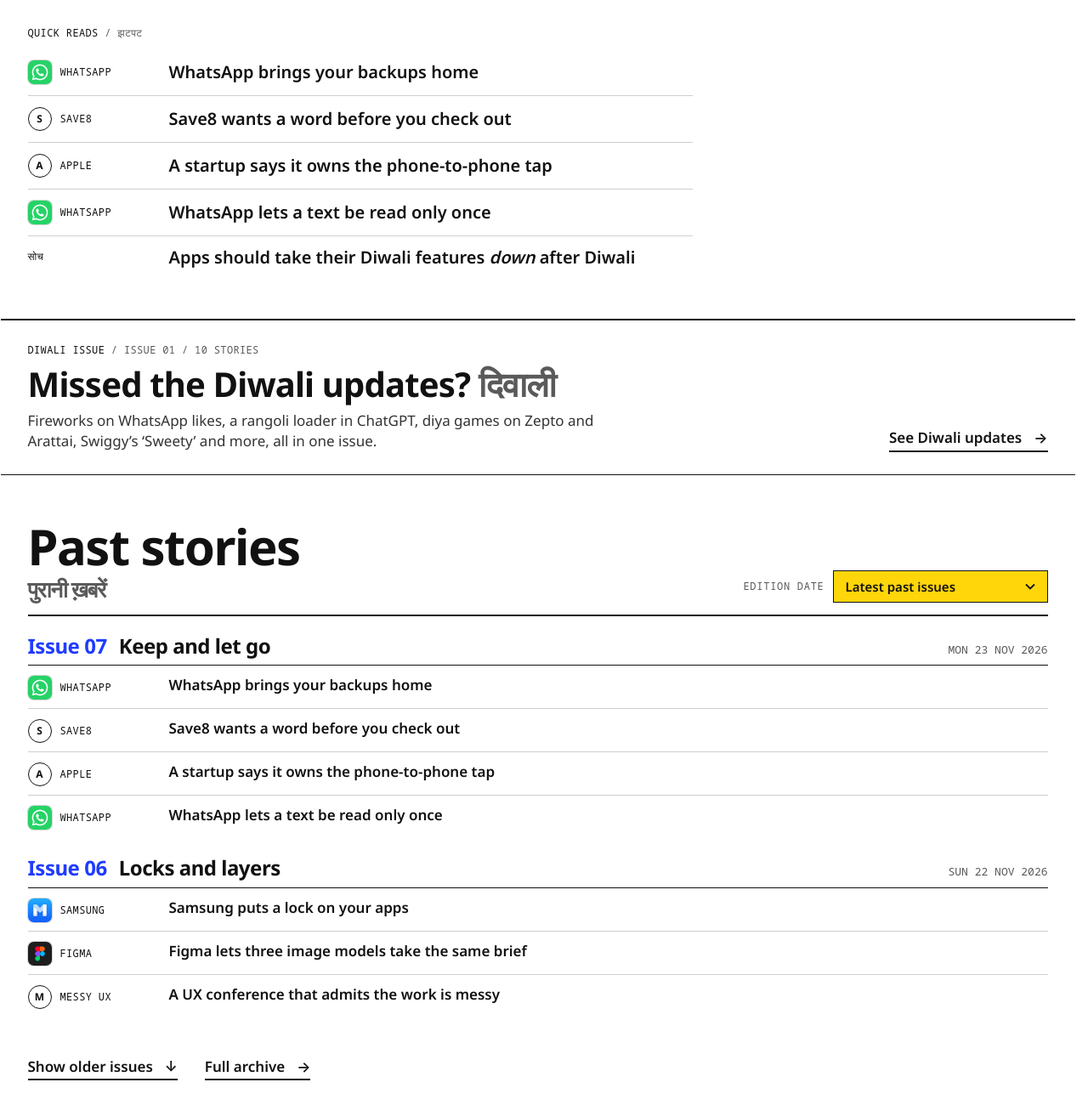
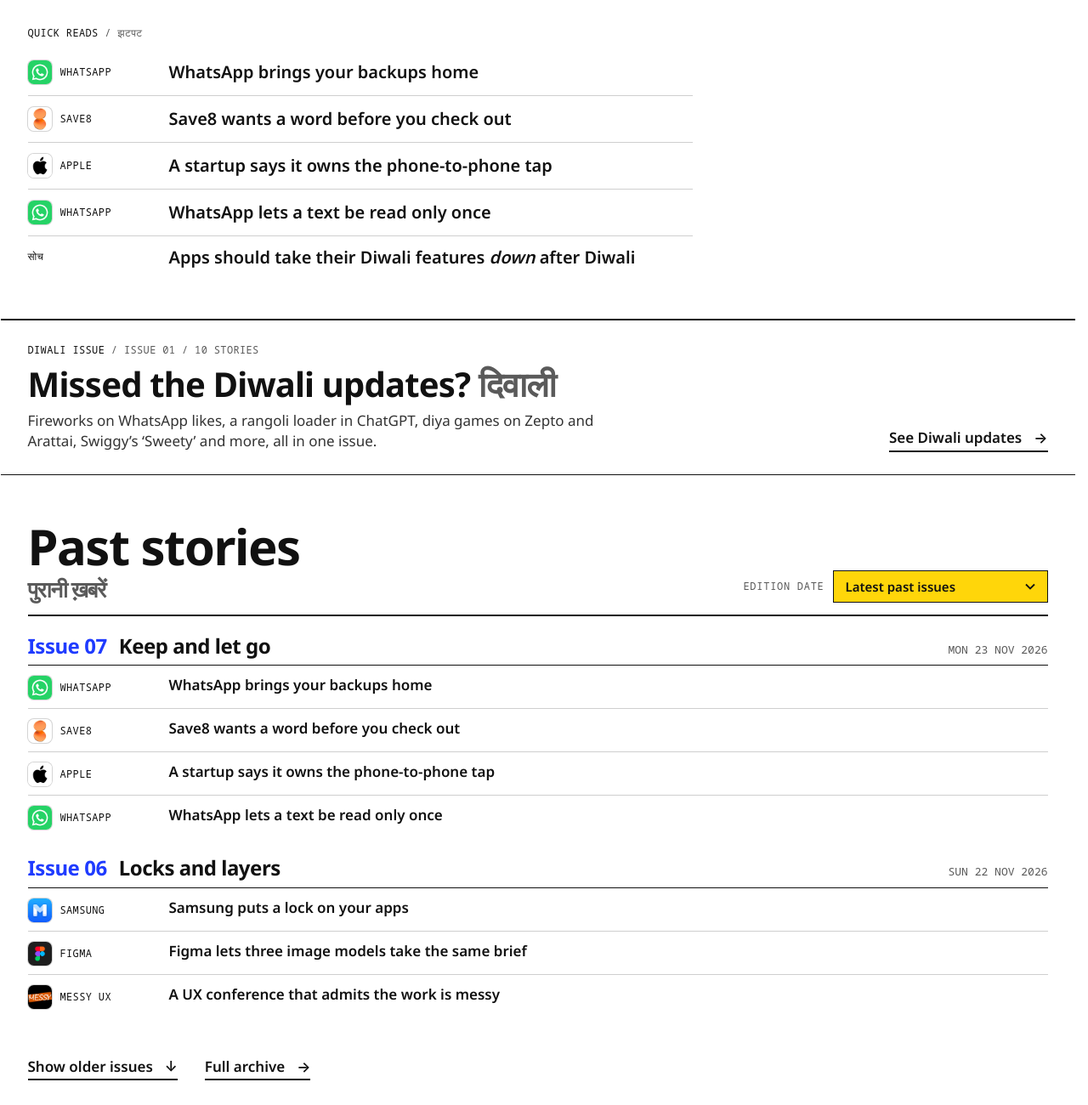
Before and after one commit to shrutibhise12-ui/design-duniya, a plain HTML site: page index.html in a window 1280 px wide. Shown: the part 1640-2940 px from the top of the page at 85% size. Drawn offline with Linux system fonts and the light colour scheme; a script that the page names is missing; a web font is replaced by a local one.

Commit message:
Replace letter badges with real logos: Apple, Save8, Messy UX; Design Duniya logo for Soch
Co-Authored-By: Claude Opus 5.5 <noreply@anthropic.com>
Claude-Session: https://claude.ai/code/session_01WDEkrLzXc2wL6qnoKKb1Fb

```diff
--- a/index.html
+++ b/index.html
@@ -874,8 +874,8 @@ a.media:hover { text-decoration: none; }
       <p class="kick mono"><span><b>Quick reads</b> / <span lang="hi">झटपट</span></span></p>
       <ul class="ql">
         <li><a href="whatsapp-cloud-backup.html"><span class="ql__app mono"><i class="logo" aria-hidden="true"><img src="images/logos/whatsapp.png" alt=""></i>WhatsApp</span><span class="ql__title">WhatsApp brings your backups home</span></a></li>
-        <li><a href="save8-price-agent.html"><span class="ql__app mono"><i class="logo logo--text" aria-hidden="true">S</i>Save8</span><span class="ql__title">Save8 wants a word before you check out</span></a></li>
-        <li><a href="apple-namedrop-suit.html"><span class="ql__app mono"><i class="logo logo--text" aria-hidden="true">A</i>Apple</span><span class="ql__title">A startup says it owns the phone-to-phone tap</span></a></li>
+        <li><a href="save8-price-agent.html"><span class="ql__app mono"><i class="logo" aria-hidden="true"><img src="images/logos/save8.png" alt=""></i>Save8</span><span class="ql__title">Save8 wants a word before you check out</span></a></li>
+        <li><a href="apple-namedrop-suit.html"><span class="ql__app mono"><i class="logo" aria-hidden="true"><img src="images/logos/apple.png" alt=""></i>Apple</span><span class="ql__title">A startup says it owns the phone-to-phone tap</span></a></li>
         <li><a href="whatsapp-view-once-text.html"><span class="ql__app mono"><i class="logo" aria-hidden="true"><img src="images/logos/whatsapp.png" alt=""></i>WhatsApp</span><span class="ql__title">WhatsApp lets a text be read only once</span></a></li>
         <li id="soch"><a href="let-the-skin-expire.html"><span class="ql__app mono"><span lang="hi">सोच</span></span><span class="ql__title">Apps should take their Diwali features <em>down</em> after Diwali</span></a></li>
       </ul>
@@ -900,8 +900,8 @@ a.media:hover { text-decoration: none; }
       <h2 class="ar__head" id="issue-07-head"><span class="ar__no">Issue 07</span> Keep and let go<time class="mono mute" datetime="2026-11-23">Mon 23 Nov 2026</time></h2>
       <ul class="ql ar">
         <li><a href="whatsapp-cloud-backup.html"><span class="ar__date mono">23 Nov 2026</span><span class="ql__app mono"><i class="logo" aria-hidden="true"><img src="images/logos/whatsapp.png" alt=""></i>WhatsApp</span><span class="ar__txt"><span class="ql__title">WhatsApp brings your backups home</span><span class="ar__dek">WhatsApp now has its own cloud for chat backups, with 2 GB free. The new provider screen labels your current choice and promises your old backup stays put.</span></span></a></li>
-        <li><a href="save8-price-agent.html"><span class="ar__date mono">21 Nov 2026</span><span class="ql__app mono"><i class="logo logo--text" aria-hidden="true">S</i>Save8</span><span class="ar__txt"><span class="ql__title">Save8 wants a word before you check out</span><span class="ar__dek">Bewakoof’s cofounder has launched an AI shopping assistant that compares prices and offers across 1,000+ stores. You can reach it by typing save8.ai/ in front of any product link.</span></span></a></li>
-        <li><a href="apple-namedrop-suit.html"><span class="ar__date mono">20 Nov 2026</span><span class="ql__app mono"><i class="logo logo--text" aria-hidden="true">A</i>Apple</span><span class="ar__txt"><span class="ql__title">A startup says it owns the phone-to-phone tap</span><span class="ar__dek">A US startup has sued Apple in the Bombay High Court, saying the iPhone’s NameDrop infringes its Indian patent. The fight is over a gesture, not a screen.</span></span></a></li>
+        <li><a href="save8-price-agent.html"><span class="ar__date mono">21 Nov 2026</span><span class="ql__app mono"><i class="logo" aria-hidden="true"><img src="images/logos/save8.png" alt=""></i>Save8</span><span class="ar__txt"><span class="ql__title">Save8 wants a word before you check out</span><span class="ar__dek">Bewakoof’s cofounder has launched an AI shopping assistant that compares prices and offers across 1,000+ stores. You can reach it by typing save8.ai/ in front of any product link.</span></span></a></li>
+        <li><a href="apple-namedrop-suit.html"><span class="ar__date mono">20 Nov 2026</span><span class="ql__app mono"><i class="logo" aria-hidden="true"><img src="images/logos/apple.png" alt=""></i>Apple</span><span class="ar__txt"><span class="ql__title">A startup says it owns the phone-to-phone tap</span><span class="ar__dek">A US startup has sued Apple in the Bombay High Court, saying the iPhone’s NameDrop infringes its Indian patent. The fight is over a gesture, not a screen.</span></span></a></li>
         <li><a href="whatsapp-view-once-text.html"><span class="ar__date mono">23 Nov 2026</span><span class="ql__app mono"><i class="logo" aria-hidden="true"><img src="images/logos/whatsapp.png" alt=""></i>WhatsApp</span><span class="ar__txt"><span class="ql__title">WhatsApp lets a text be read only once</span><span class="ar__dek">After photos and voice notes, WhatsApp is testing view-once text on iPhone. Hold the send button to find it; the reader gets one look, with screenshots blocked.</span></span></a></li>
       </ul>
     </section>
@@ -910,7 +910,7 @@ a.media:hover { text-decoration: none; }
       <ul class="ql ar">
         <li><a href="samsung-app-lock.html"><span class="ar__date mono">22 Nov 2026</span><span class="ql__app mono"><i class="logo" aria-hidden="true"><img src="images/logos/samsung.png" alt=""></i>Samsung</span><span class="ar__txt"><span class="ql__title">Samsung puts a lock on your apps</span><span class="ar__dek">One UI 9.5 is in beta for the Galaxy S26 series, and India got it on day one. The headline feature is a built-in App Lock that hides more than the app itself.</span></span></a></li>
         <li><a href="figma-image-compare.html"><span class="ar__date mono">22 Nov 2026</span><span class="ql__app mono"><i class="logo" aria-hidden="true"><img src="images/logos/figma.png" alt=""></i>Figma</span><span class="ar__txt"><span class="ql__title">Figma lets three image models take the same brief</span><span class="ar__dek">Write one prompt, pick up to three models, and Figma shows you what each one makes. It turns choosing an AI model into a design review.</span></span></a></li>
-        <li><a href="messy-ux-bengaluru.html"><span class="ar__date mono">22 Nov 2026</span><span class="ql__app mono"><i class="logo logo--text" aria-hidden="true">M</i>Messy UX</span><span class="ar__txt"><span class="ql__title">A UX conference that admits the work is messy</span><span class="ar__dek">Case studies make design look tidy. A sold-out Bengaluru conference next Saturday is built around the parts that aren’t.</span></span></a></li>
+        <li><a href="messy-ux-bengaluru.html"><span class="ar__date mono">22 Nov 2026</span><span class="ql__app mono"><i class="logo" aria-hidden="true"><img src="images/logos/messy-ux.png" alt=""></i>Messy UX</span><span class="ar__txt"><span class="ql__title">A UX conference that admits the work is messy</span><span class="ar__dek">Case studies make design look tidy. A sold-out Bengaluru conference next Saturday is built around the parts that aren’t.</span></span></a></li>
       </ul>
     </section>
     <section class="ar__issue" id="issue-05" aria-labelledby="issue-05-head">
@@ -949,7 +949,7 @@ a.media:hover { text-decoration: none; }
     <section class="ar__issue" id="issue-01" aria-labelledby="issue-01-head">
       <h2 class="ar__head" id="issue-01-head"><span class="ar__no">Issue 01</span> The Diwali issue<time class="mono mute" datetime="2026-11-13">Fri 13 Nov 2026</time></h2>
       <ul class="ql ar">
-        <li><a href="let-the-skin-expire.html"><span class="ar__date mono">13 Nov 2026</span><span class="ql__app mono"><i class="logo logo--text" aria-hidden="true">S</i>Soch</span><span class="ar__txt"><span class="ql__title">Apps should take their Diwali features <em>down</em> after Diwali</span><span class="ar__dek">Our view: when an app adds a Diwali touch, such as WhatsApp’s fireworks or ChatGPT’s rangoli loader, it should remove it once the festival is over. It is a treat only while it is new and timely. Left in place until December, it turns into clutter.</span></span></a></li>
+        <li><a href="let-the-skin-expire.html"><span class="ar__date mono">13 Nov 2026</span><span class="ql__app mono"><i class="logo" aria-hidden="true"><img src="images/logo-dd.png" alt=""></i>Soch</span><span class="ar__txt"><span class="ql__title">Apps should take their Diwali features <em>down</em> after Diwali</span><span class="ar__dek">Our view: when an app adds a Diwali touch, such as WhatsApp’s fireworks or ChatGPT’s rangoli loader, it should remove it once the festival is over. It is a treat only while it is new and timely. Left in place until December, it turns into clutter.</span></span></a></li>
         <li><a href="arattai-diya-name.html"><span class="ar__date mono">11 Nov 2026</span><span class="ql__app mono"><i class="logo" aria-hidden="true"><img src="images/logos/arattai.png" alt=""></i>Arattai</span><span class="ar__txt"><span class="ql__title">Arattai lights a diya beside your name</span><span class="ar__dek">A small diya animation sat next to names inside the app over Diwali, according to a user on X who asked for it to stay as an option.</span></span></a></li>
         <li><a href="swiggy-sweety.html"><span class="ar__date mono">10 Nov 2026</span><span class="ql__app mono"><i class="logo" aria-hidden="true"><img src="images/logos/swiggy.png" alt=""></i>Swiggy</span><span class="ar__txt"><span class="ql__title">Swiggy answers to ‘Sweety’ for Diwali</span><span class="ar__dek">The festive name change ran from hoardings and delivery bags into the app itself, down to the name shown for delivery partners.</span></span></a></li>
         <li><a href="igp-guard-gift.html"><span class="ar__date mono">10 Nov 2026</span><span class="ql__app mono"><i class="logo" aria-hidden="true"><img src="images/logos/igp.png" alt=""></i>IGP</span><span class="ar__txt"><span class="ql__title">A gift for the building’s guards, added at checkout</span><span class="ar__dek">While ordering, you can add a Diwali gift for the security staff at the recipient’s residential complex.</span></span></a></li>
```
Also changed, not shown: archive.html (+4 -4 lines), images/logos/apple.png (added), images/logos/messy-ux.png (added), images/logos/save8.png (added).
